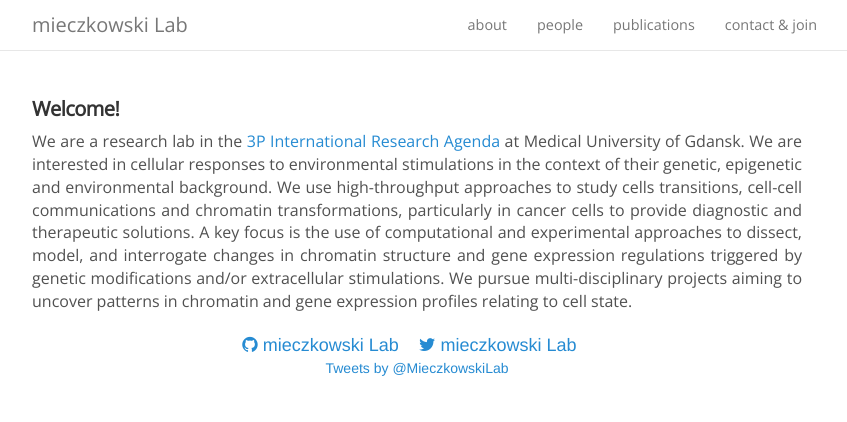
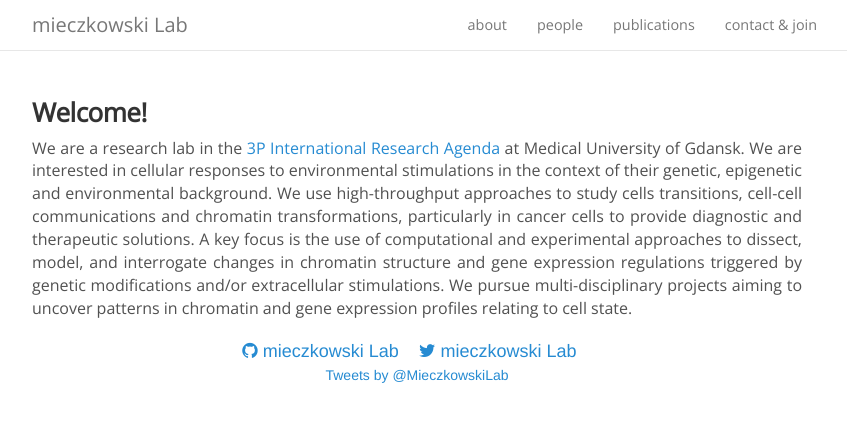
Before and after one commit to jakubmie/jakubmie.github.io, a Jekyll site: the page built from index.html, in a window 1280 px wide. Shown: the top 422 px of the page, without its empty margins (223-1070 px from the left). Built offline with Jekyll 4.4.1, drawn with Linux system fonts in a browser that asks for light colours; nearby versions of some CDN libraries; comment, search, counter and statistics services are not loaded.

```diff
--- a/index.html
+++ b/index.html
@@ -3,7 +3,7 @@ layout: default
 ---
 
 <div class='container'>
-    <h4>Welcome!</h4>
+    <h3>Welcome!</h3>
     <header class="masthead text-center">
       <p align=”justify”>
       We are a research lab in the <a href="https://ira3p.mug.edu.pl/54705.html">3P International Research Agenda</a> at Medical University of Gdansk. We are interested in cellular responses to environmental stimulations in the context of their genetic, epigenetic and environmental background. We use high-throughput approaches to study cells transitions, cell-cell communications and chromatin transformations, particularly in cancer cells to provide diagnostic and therapeutic solutions. A key focus is the use of computational and experimental approaches to dissect, model, and interrogate changes in chromatin structure and gene expression regulations triggered by genetic modifications and/or extracellular stimulations. We pursue multi-disciplinary projects aiming to uncover patterns in chromatin and gene expression profiles relating to cell state.
```
